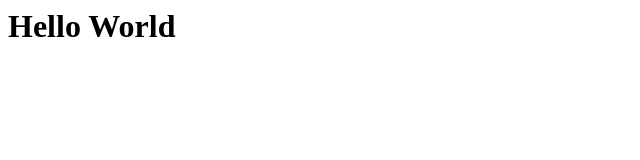
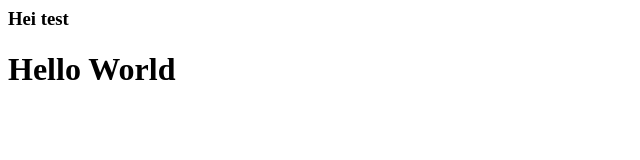
Before and after one commit to Esty12/git-practice, a plain HTML site: page index.html in a window 1280 px wide. Shown: the whole page, without its empty margins (0-640 px from the left). Drawn offline with Linux system fonts and the light colour scheme.

Commit message:
add more title

```diff
--- a/index.html
+++ b/index.html
@@ -1,3 +1,5 @@
 <body>
+    <title>Esty Shlomoviz</title>
+    <h3>Hei test</h3>
     <h1>Hello World</h1>
 </body>
```
